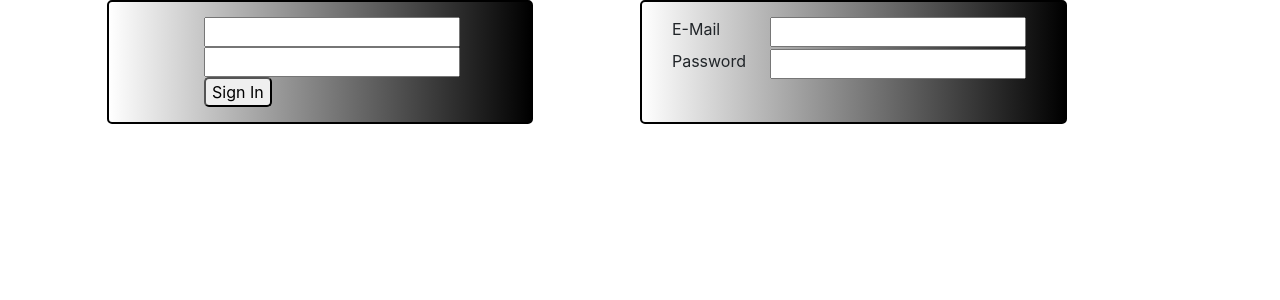
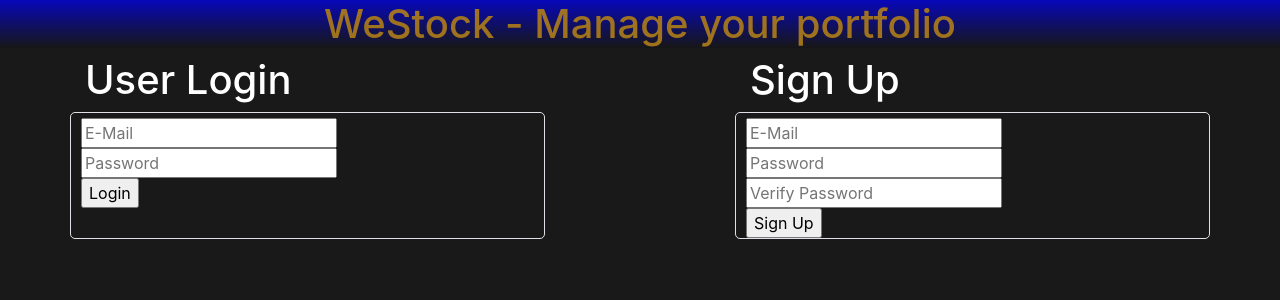
Before and after one commit to StockApp-Org/StockApp, a React (Create React App) app: page / in a window 1280 px wide. Shown: the top 300 px of the page. Built offline with nearby package versions, Linux system fonts and the light colour scheme.

Commit message:
Updated styles for page background, added header section and updated forms

```diff
--- a/src/App.css
+++ b/src/App.css
@@ -1,3 +1,11 @@
 .App {
   text-align: center;
 }
+
+header {
+  background: linear-gradient(180deg, rgba(0,0,255, 0.7), rgba(0,0,0,0.1));
+  margin-left: -15px;;
+  margin-right: -15px;
+  text-align: center;
+  color:rgba(175, 125, 25, 0.9);
+}
--- a/src/App.js
+++ b/src/App.js
@@ -6,6 +6,11 @@ import LoginPage from './Pages/Login/LoginPage';
 let App = () => {
   return (
     <Container fluid>
+      <header>
+        <Container fluid>
+          <h1>WeStock - Manage your portfolio</h1>
+        </Container>
+      </header>
       <LoginPage/>
     </Container>
   );
--- a/src/Pages/Login/LoginPage.css
+++ b/src/Pages/Login/LoginPage.css
@@ -1,17 +1,16 @@
-.formDiv {
-    border: 2px solid black;
+.border {
+    border: solid 2px black;
     border-radius: 5px;
-    background: linear-gradient(90deg, white, black);
 }
 
-form {
-    padding: 15px;
+.top-padding-5 {
+    padding-top: 5px;
 }
 
-form.input[type="text"] {
+.header {
+    color: white;
+}
+
+.formDiv {
     text-align: center;
 }
-
-input[type="submit"] {
-    border-radius: 5px;
-}
--- a/src/Pages/Login/LoginPage.js
+++ b/src/Pages/Login/LoginPage.js
@@ -1,50 +1,52 @@
 import React from 'react';
-import { Row, Col } from 'react-bootstrap';
+import { Container, Row, Col, Form } from 'react-bootstrap';
 import './LoginPage.css';
 
 let LoginPage = () => {
     return (
+        <Container>
             <Row>
-            <Col id="loginDiv" className="formDiv" lg={{offset: 1, span: 4}} md={{offset: 1, span: 4}} sm={{offset: 1, span: 10}} xs={{offset: 1, span: 10}}>
-                <form>
-                    <Row>
-                        <Col lg={{offset: 2, span: 8}} sm={{offset: 1, span: 6}}>
-                            <span><input type="text" name="email" id="email"></input></span>
+                <Col lg={5} className="header" id="loginHeader">
+                    <h1>User Login</h1>
+                </Col>
+                <Col lg={2}></Col>
+                <Col lg={5} className="header" id="signUpHeader">
+                    <h1>Sign Up</h1>
                 </Col>
             </Row>
             <Row>
-                        <Col lg={{offset: 2, span: 9}} sm={{offset: 1, span: 6}}>
-                            <input type="password" name="password" id="password"></input>
-                        </Col>
-                    </Row>
-                    <Row>
-                        <Col lg={{offset: 2}} sm={{offset: 1}}>
-                            <input type="submit" value="Sign In"></input>
-                        </Col>
-                    </Row>
+                <Col lg={5} id = "loginDiv" className="form-div border top-padding-5">
+                    <form method="POST" id="loginForm">
+                        <Form.Row>
+                            <input type="text" name="email" placeholder="E-Mail"></input>
+                        </Form.Row>
+                        <Form.Row>
+                            <input type="password" name="loginPassword" placeholder="Password"></input>
+                        </Form.Row>
+                        <Form.Row>
+                            <input type="submit" value="Login"></input>
+                        </Form.Row>
                     </form>
                 </Col>
-            <Col id="signupDiv" className="formDiv" lg={{offset: 1, span: 4}} md={{offset: 1, span: 4}} sm={12} xs={12}>
-                <form>
-                    <Row>
-                    <Col lg={3} md={3} sm={3}>
-                        <label for="email">E-Mail</label>
-                    </Col>
-                    <Col lg={9} md={9} sm={9}>
-                        <input type="text" name="email" id="email"></input>
-                    </Col>
-                    </Row>
-                    <Row>
-                    <Col lg={3} md={3} sm={3}>
-                        <label for="password">Password</label>
-                    </Col>
-                    <Col lg={9} md={9} sm={9}>
-                        <input type="password" name="password" id="password"></input>
-                    </Col>
-                    </Row>
+                <Col lg={2}></Col>
+                <Col lg={5} id="signUpDiv" className="form-div border top-padding-5">
+                    <form method="POST" id="signUpForm">
+                        <Form.Row>
+                            <input type="text" name="email" placeholder="E-Mail"></input>
+                        </Form.Row>
+                        <Form.Row>
+                            <input type="password" name="signUpPassword" placeholder="Password"></input>
+                        </Form.Row>
+                        <Form.Row>
+                            <input type="password" name="verifyPassword" placeholder="Verify Password"></input>
+                        </Form.Row>
+                        <Form.Row>
+                            <input type="submit" value="Sign Up"></input>
+                        </Form.Row>
                     </form>
                 </Col>
             </Row>
+        </Container>
     );
 }
 
--- a/src/index.css
+++ b/src/index.css
@@ -5,6 +5,7 @@ body {
     sans-serif;
   -webkit-font-smoothing: antialiased;
   -moz-osx-font-smoothing: grayscale;
+  background-color: rgba(0,0,0,0.9) !important;
 }
 
 code {
```
Lines whose indentation alone changed are shown as unchanged.
